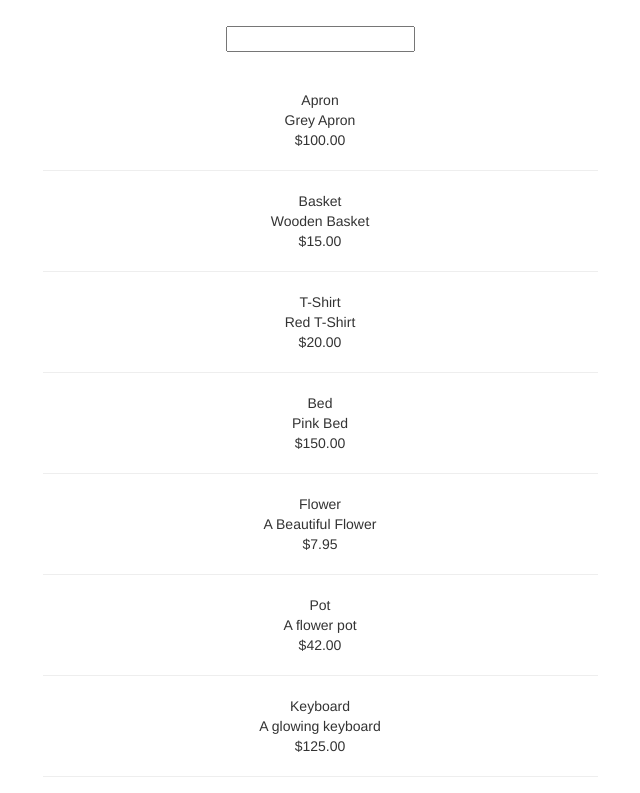
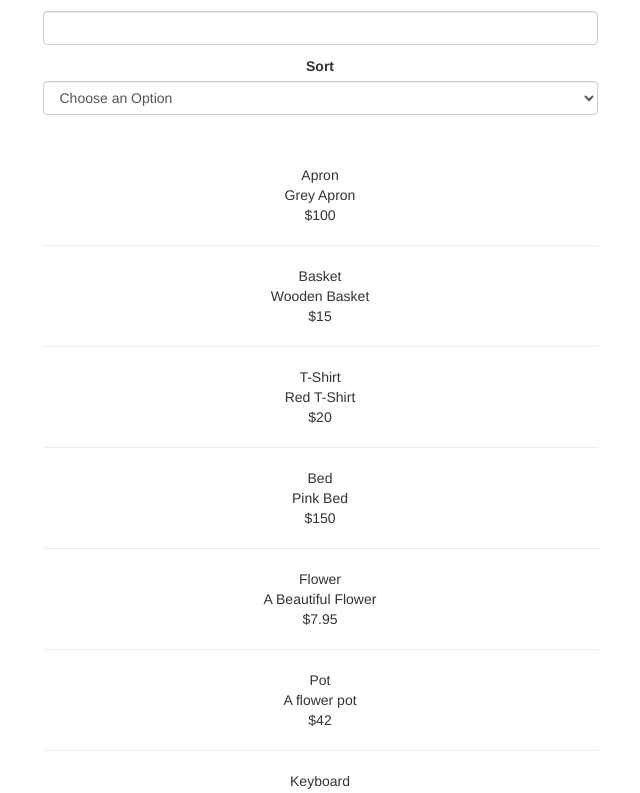
Before and after one commit to DylPickle96/Ebay-List-App, a React (Create React App) app: page / in a window 1280 px wide. Shown: the top 793 px of the page, without its empty margins (320-960 px from the left). Built offline with nearby package versions, Linux system fonts and the light colour scheme.

Commit message:
added a helper to reorganize the list based on user selection, sort by price completed

```diff
--- a/src/components/App.js
+++ b/src/components/App.js
@@ -1,7 +1,10 @@
 import React, { Component } from 'react';
+import { Grid } from 'react-bootstrap';
 import List from './List';
 import Search from './Search';
-import {testObjects} from './test-object';
+import DropDown from './DropDown';
+import { choiceParser } from '../helpers/choice';
+import { testObjects } from './test-object';
 
 class App extends Component {
 
@@ -15,27 +18,44 @@ class App extends Component {
     }
 
     this.searchChange = this.searchChange.bind(this);
+    this.dropDownChange = this.dropDownChange.bind(this);
   }
 
   searchChange (event) {
-    this.setState({searchTerm: event.target.value });
+    this.setState({ searchTerm: event.target.value });
+  }
+
+  dropDownChange (event) {
+
+    const { list } = this.state;
+    const choice = event.target.value;
+    let newList;
+
+    if (choice !== 'Choose an Option') {
+      newList = choiceParser(list, choice);
+    }
+
+    this.setState({list: newList});
   }
 
   render () {
 
-    const {list, searchTerm} = this.state;
+    const { list, searchTerm } = this.state;
 
     return (
-      <div>
+      <Grid>
         <Search
           value={searchTerm}
           onChange={this.searchChange}
+        />
+        <DropDown
+          onChange={this.dropDownChange}
         />
         <List
           list={list}
           searchTerm={searchTerm}
         />
-      </div>
+      </Grid>
     );
   }
 }
--- /dev/null
+++ b/src/components/DropDown.js
@@ -0,0 +1,25 @@
+import React from 'react';
+import { FormGroup, ControlLabel, FormControl, Row, Col } from 'react-bootstrap';
+
+const DropDown = ({ onChange }) => {
+  return (
+    <Row style={{ marginTop:'1%', textAlign:'center' }}>
+      <Col xs={12} sm={12} md={6} mdOffset={3}>
+        <FormGroup controlId="formControlsSelect">
+          <ControlLabel>Sort</ControlLabel>
+          <FormControl
+            componentClass="select"
+            onChange={onChange}
+            >
+            <option defaultValue="selected">Choose an Option</option>
+            <option value='Low to High'>Low to High</option>
+            <option value='High to Low'>High to Low</option>
+            <option value='Alphabetical Order'>Alphabetical Order</option>
+          </FormControl>
+        </FormGroup>
+      </Col>
+    </Row>
+  );
+}
+
+export default DropDown;
--- a/src/components/List.js
+++ b/src/components/List.js
@@ -1,5 +1,5 @@
 import React from 'react';
-import {Grid, Row, Col} from 'react-bootstrap';
+import { Row, Col } from 'react-bootstrap';
 
 const isSearched = (searchTerm) => {
   return (listItem) => {
@@ -7,13 +7,12 @@ const isSearched = (searchTerm) => {
   }
 }
 
-const List = ({list, searchTerm}) => {
+const List = ({ list, searchTerm }) => {
   return (
-        <Grid style={{marginTop: '3%', textAlign: 'center'}}>
-          <Row>
+    <Row style={{marginTop: '3%', textAlign: 'center'}}>
       { list.filter(isSearched(searchTerm)).map((listItem) => {
           return (
-                  <Col md={6} mdOffset={3} key={listItem.objectID} >
+            <Col  xs={12} sm={12} md={6} mdOffset={3} key={listItem.objectID} >
                 <span>{listItem.title}</span><br />
                 <span>{listItem.description}</span><br />
                 <span>${listItem.price}</span>
@@ -22,7 +21,6 @@ const List = ({list, searchTerm}) => {
           );
       }) }
     </Row>
-        </Grid>
   );
 }
 
--- a/src/components/Search.js
+++ b/src/components/Search.js
@@ -1,14 +1,19 @@
 import React from 'react';
+import { Row, Col, FormControl } from 'react-bootstrap';
 
-const Search = ({value, onChange}) => {
+const Search = ({ value, onChange }) => {
   return (
+    <Row>
+      <Col xs={12} sm={12} md={6} mdOffset={3}>
         <form style={{marginTop: '2%', textAlign: 'center', width: '100%'}}>
-      <input
+          <FormControl
             type='text'
             value={value}
             onChange={onChange}
           />
         </form>
+      </Col>
+    </Row>
   );
 }
 
--- a/src/components/test-object.js
+++ b/src/components/test-object.js
@@ -3,70 +3,70 @@ export const testObjects = [
     title: 'Apron',
     image:'',
     description:'Grey Apron',
-    price:'100.00',
+    price:100.00,
     objectID: 0
   },
   {
     title:'Basket',
     image:'',
     description:'Wooden Basket',
-    price:'15.00',
+    price:15.00,
     objectID: 1
   },
   {
     title:'T-Shirt',
     image:'',
     description:'Red T-Shirt',
-    price:'20.00',
+    price:20.00,
     objectID: 2
   },
   {
     title:'Bed',
     image:'',
     description:'Pink Bed',
-    price:'150.00',
+    price:150.00,
     objectID: 3
   },
   {
     title:'Flower',
     image:'',
     description:'A Beautiful Flower',
-    price:'7.95',
+    price:7.95,
     objectID: 4
   },
   {
     title: 'Pot',
     image:'',
     description:'A flower pot',
-    price:'42.00',
+    price:42.00,
     objectID: 5
   },
   {
     title:'Keyboard',
     image:'',
     description:'A glowing keyboard',
-    price:'125.00',
+    price:125.00,
     objectID: 6
   },
   {
     title:'Bone',
     image:'',
     description:'For a dog',
-    price:'5.99',
+    price:5.99,
     objectID: 7
   },
   {
     title:'Chair',
     image:'',
     description:'A wooden chair',
-    price:'11.00',
+    price:11.00,
     objectID: 8
   },
   {
     title:'Mirror',
     image:'',
     description:'See your reflection',
-    price:'15.00',
+    price:16.00,
     objectID: 9
   }
 ]
--- /dev/null
+++ b/src/helpers/choice.js
@@ -0,0 +1,72 @@
+export const choiceParser = (list, choice) => {
+
+  let newList;
+
+  if (choice === 'Low to High') {
+    newList = lowHigh(list);
+  }
+  else if (choice === 'High to Low') {
+    newList = highLow(list);
+  }
+  else if (choice === 'Alphabetical Order') {
+    newList = alphabetical(list);
+  }
+  else {
+    return;
+  }
+  return newList;
+}
+
+const lowHigh = (list) => {
+
+  let sortedList = [];
+  let index;
+
+  while (list.length !== 0) {
+
+    let smallestNum = list[0];
+
+    for (let i = 0; i < list.length; i++) {
+      if (!isNaN(list[i].price)) {
+        if (smallestNum.price >= list[i].price) {
+          smallestNum = list[i];
+          index = i;
+        }
+      }
+    }
+
+    list.splice(index, 1);
+    sortedList.push(smallestNum);
+  }
+
+  return sortedList;
+}
+
+const highLow = (list) => {
+
+  let sortedList = [];
+  let index;
+
+  while (list.length !== 0) {
+
+    let largestNum = list[0];
+
+    for (let i = 0; i < list.length; i++) {
+      if (!isNaN(list[i].price)) {
+        if (largestNum.price <= list[i].price) {
+          largestNum = list[i];
+          index = i;
+        }
+      }
+    }
+
+    list.splice(index, 1);
+    sortedList.push(largestNum);
+  }
+
+  return sortedList;
+}
+
+const alphabetical = (list) => {
+
+}
```
Lines whose indentation alone changed are shown as unchanged.
